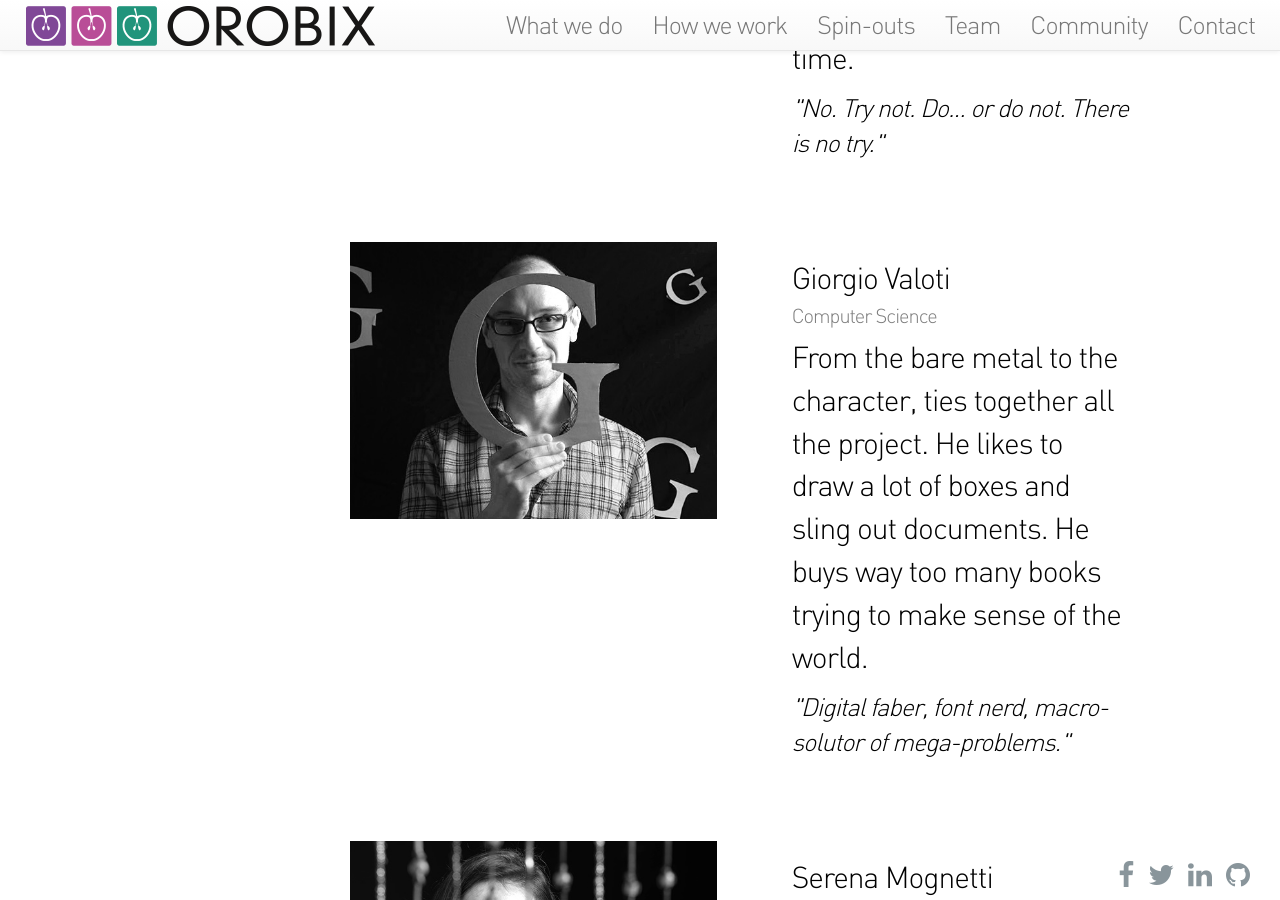
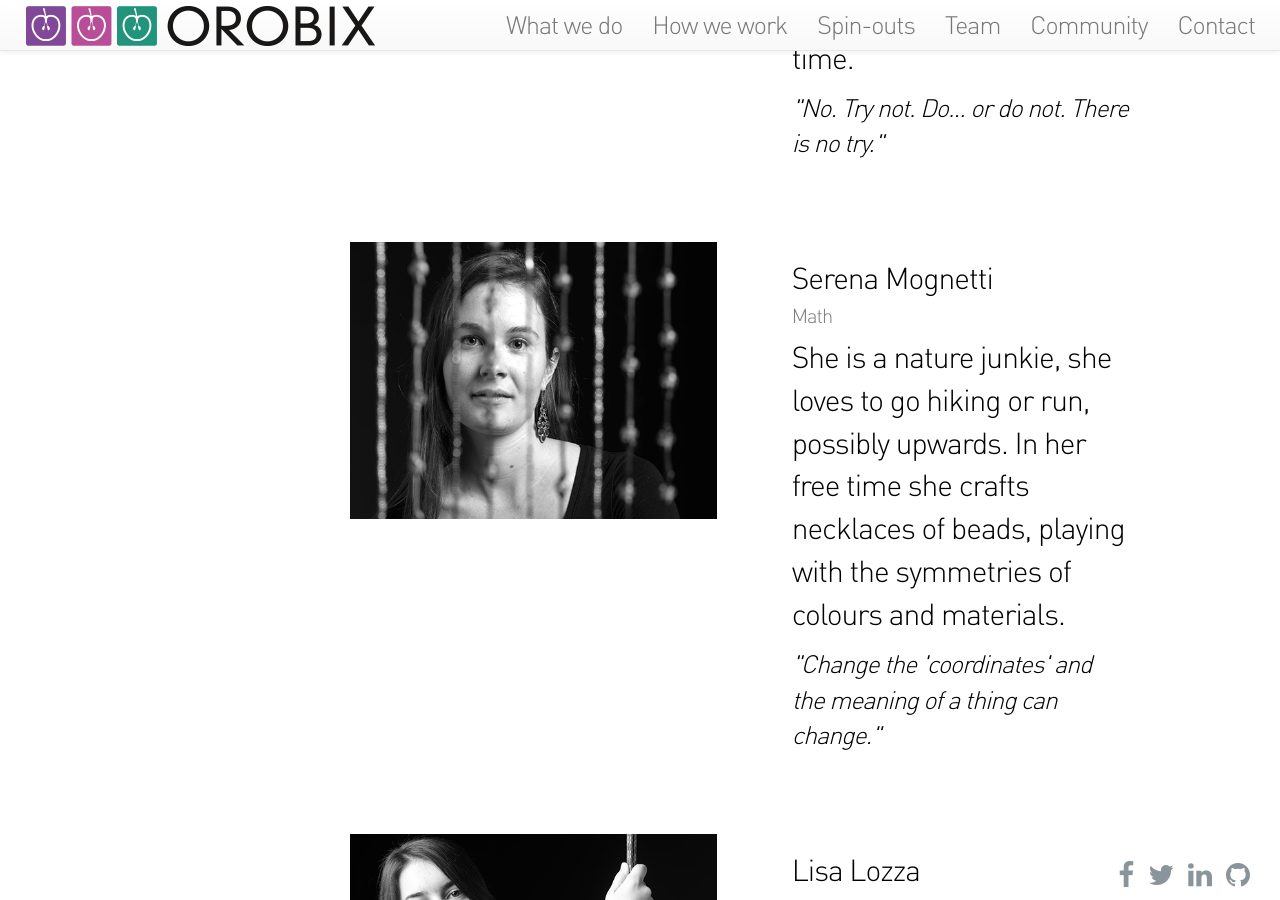
Before and after one commit to orobix/orobix.github.com, a Jekyll site: the page built from team.html, in a window 1280 px wide and 900 px high, scrolled down 3931 px. Built offline with Jekyll 4.4.1, drawn with Linux system fonts in a browser that asks for light colours; nearby versions of some CDN libraries; comment, search, counter and statistics services are not loaded.

Commit message:
fixed team

```diff
--- a/team.html
+++ b/team.html
@@ -128,7 +128,7 @@ layout: default
     </div>
   </div>
 
-  <div class="branch-content-team branch-content-team row">
+  <!-- <div class="branch-content-team branch-content-team row">
     <div class="col-xs-12 col-md-4 col-md-offset-3">
       <img class="img-responsive col-xs-12" src="img/team/Giorgio_Valoti.jpg">
     </div>
@@ -145,7 +145,7 @@ layout: default
         </div>
       </div>
     </div>
-  </div>
+  </div> -->
 
   <div class="branch-content-team branch-content-team row">
     <div class="col-xs-12 col-md-4 col-md-offset-3">
```
